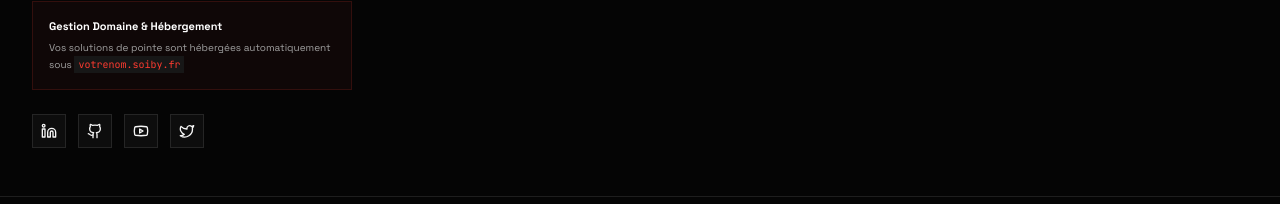
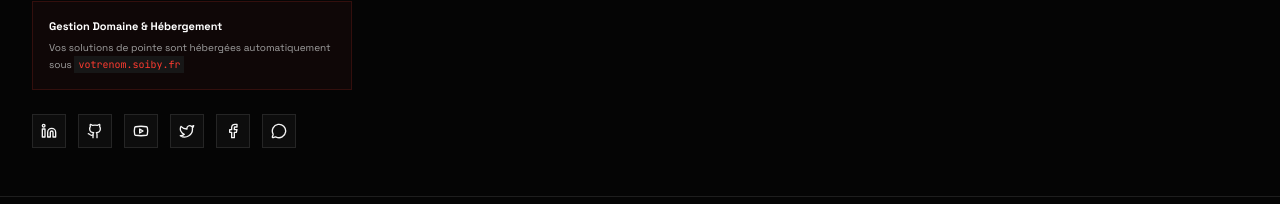
Before and after one commit to 269Technologie/SOIBY, a React (Vite) app: page / in a window 1280 px wide. Shown: the part 5257-5461 px from the top of the page. Built offline with nearby package versions, Linux system fonts and the light colour scheme; no server answers; a web font is replaced by a local one.

Commit message:
ajout OG

```diff
--- a/index.html
+++ b/index.html
@@ -3,6 +3,28 @@
   <head>
     <meta charset="UTF-8" />
     <meta name="viewport" content="width=device-width, initial-scale=1.0" />
+    <meta name="description" content="SOIBY conçoit des plateformes intelligentes intégrant IA, Blockchain, Cloud et automatisation." />
+
+    <meta property="og:type" content="website" />
+    <meta property="og:locale" content="fr_FR" />
+    <meta property="og:site_name" content="SOIBY" />
+    <meta property="og:title" content="SOIBY - Plateformes Intelligentes" />
+    <meta property="og:description" content="Concevez, déployez et faites évoluer des plateformes intelligentes sécurisées et performantes." />
+    <meta property="og:url" content="https://soiby.fr/" />
+    <meta property="og:image" content="https://soiby.fr/OG.png" />
+    <meta property="og:image:secure_url" content="https://soiby.fr/OG.png" />
+    <meta property="og:image:type" content="image/png" />
+    <meta property="og:image:width" content="1731" />
+    <meta property="og:image:height" content="909" />
+    <meta property="og:image:alt" content="SOIBY, plateformes intelligentes Cloud, IA, Blockchain et automatisation" />
+
+    <meta name="twitter:card" content="summary_large_image" />
+    <meta name="twitter:title" content="SOIBY - Plateformes Intelligentes" />
+    <meta name="twitter:description" content="Concevez, déployez et faites évoluer des plateformes intelligentes sécurisées et performantes." />
+    <meta name="twitter:image" content="https://soiby.fr/OG.png" />
+    <meta name="twitter:image:alt" content="SOIBY, plateformes intelligentes Cloud, IA, Blockchain et automatisation" />
+
+    <link rel="canonical" href="https://soiby.fr/" />
     <link rel="icon" type="image/png" href="/logo.png?v=4" />
     <link rel="apple-touch-icon" href="/logo.png?v=4" />
     <title>SOIBY - Plateformes Intelligentes</title>
--- a/src/App.tsx
+++ b/src/App.tsx
@@ -20,7 +20,9 @@ import {
   X,
   ShieldCheck,
   Gauge,
-  CloudCog
+  CloudCog,
+  Facebook,
+  MessageCircle
 } from "lucide-react";
 import CanvasBackground from "./components/CanvasBackground";
 import { motion } from "motion/react";
@@ -29,6 +31,11 @@ import SubdomainChecker from "./components/SubdomainChecker";
 import ExpertiseSection from "./components/ExpertiseSection";
 import RealisationSection from "./components/RealisationSection";
 import ContactSection from "./components/ContactSection";
+
+const SITE_URL = "https://soiby.fr/";
+const SHARE_MESSAGE = "Découvrez SOIBY, créateur de plateformes intelligentes :";
+const whatsappShareUrl = `https://wa.me/?text=${encodeURIComponent(`${SHARE_MESSAGE} ${SITE_URL}`)}`;
+const facebookShareUrl = `https://www.facebook.com/sharer/sharer.php?u=${encodeURIComponent(SITE_URL)}`;
 
 export default function App() {
   const [isRdvOpen, setIsRdvOpen] = useState(false);
@@ -459,6 +466,26 @@ export default function App() {
               <a href="https://twitter.com" target="_blank" rel="noreferrer" className="p-2 bg-white/[0.03] border border-white/10 hover:border-accent hover:text-accent rounded-none transition-all" aria-label="Twitter">
                 <Twitter size={16} />
               </a>
+              <a
+                href={facebookShareUrl}
+                target="_blank"
+                rel="noreferrer"
+                title="Partager sur Facebook ou Messenger"
+                className="p-2 bg-white/[0.03] border border-white/10 hover:border-accent hover:text-accent rounded-none transition-all"
+                aria-label="Partager le site SOIBY sur Facebook ou Messenger"
+              >
+                <Facebook size={16} />
+              </a>
+              <a
+                href={whatsappShareUrl}
+                target="_blank"
+                rel="noreferrer"
+                title="Partager sur WhatsApp"
+                className="p-2 bg-white/[0.03] border border-white/10 hover:border-accent hover:text-accent rounded-none transition-all"
+                aria-label="Partager le site SOIBY sur WhatsApp"
+              >
+                <MessageCircle size={16} />
+              </a>
             </div>
           </div>
 
```
Also changed, not shown: public/OG.png (added).
